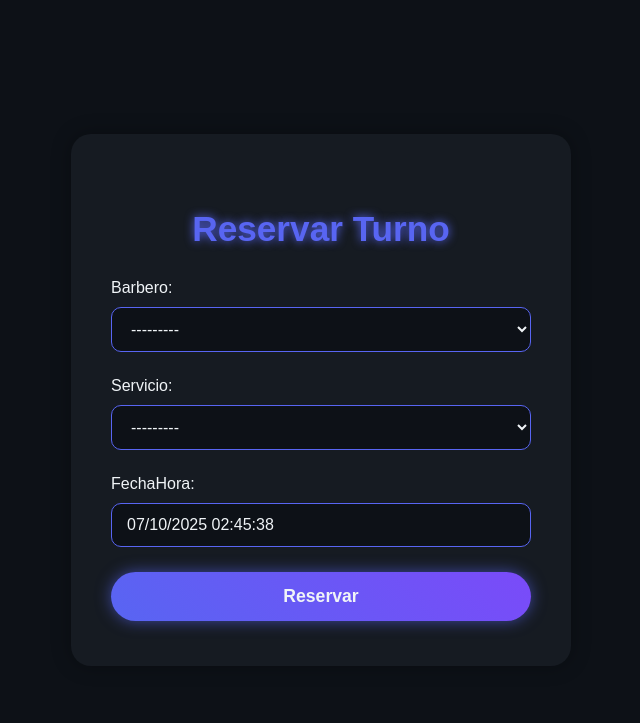
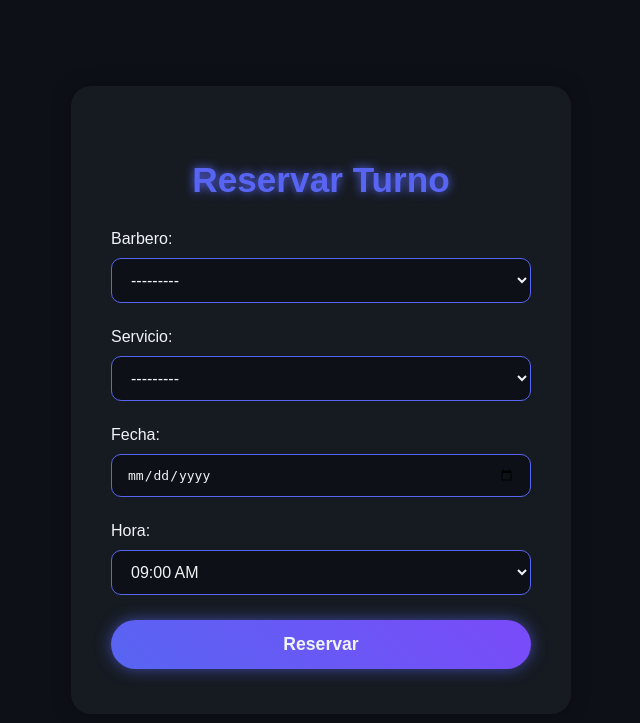
Before and after one commit to garcetecande06-star/Barberlab, a Django app: page /reservarTurno/ in a window 1280 px wide. Shown: the top 723 px of the page, without its empty margins (319-959 px from the left). Run offline with Django 5.2, Linux system fonts and the light colour scheme; the visitor is signed in with stand-in values (Sample User, id 1); data that the repository does not hold is empty.

Commit message:
Fecha y hora

```diff
--- a/apps/cliente/views.py
+++ b/apps/cliente/views.py
@@ -1,15 +1,21 @@
 from django.shortcuts import render, redirect
 from django.views import View
-from django.views.generic import TemplateView, CreateView, DeleteView
+from django.views.generic import TemplateView, DeleteView
 from django.urls import reverse_lazy
 from django.contrib.auth.models import User
 from django.contrib.auth import login, authenticate
 from django.contrib import messages
 from django.contrib.auth.mixins import LoginRequiredMixin
+from django import forms
+from datetime import datetime, date
+from django.utils import timezone
 from .models import Cliente
 from apps.servicio.models import Servicio
+from apps.barbero.models import Barbero
 from apps.valoracion.models import Valoracion
 from apps.turno.models import Turno
+from django import forms
+
 
 # ------------------ Index ------------------
 class IndexView(TemplateView):
@@ -20,6 +26,7 @@ class IndexView(TemplateView):
         context['servicios'] = Servicio.objects.all()
         context['valoraciones'] = Valoracion.objects.select_related('barbero', 'servicio').all()
         return context
+
 
 # ------------------ Registro ------------------
 class RegistroClienteView(View):
@@ -43,16 +50,12 @@ class RegistroClienteView(View):
             messages.error(request, "El email ya está registrado")
             return render(request, self.template_name)
 
-        # Crear User con contraseña encriptada
         user = User.objects.create_user(username=username, password=password, email=email)
-        # Crear Cliente vinculado
         Cliente.objects.create(user=user, nombre=nombre, email=email, telefono=telefono)
 
-        # Loguear automáticamente
         login(request, user)
-        # Se elimina el mensaje de éxito aquí para que no se muestre en el login
-        # messages.success(request, "Registro exitoso")
         return redirect('turnosCliente')
+
 
 # ------------------ Login ------------------
 class LoginClienteView(View):
@@ -68,19 +71,16 @@ class LoginClienteView(View):
         user = authenticate(request, username=username, password=password)
         if user is not None:
             try:
-                # Si la autenticación es exitosa, intenta acceder al perfil de cliente.
                 nombre_cliente = user.cliente.nombre
                 login(request, user)
-                # No se agrega un mensaje de bienvenida
                 return redirect('turnosCliente')
             except Cliente.DoesNotExist:
-                # Se muestra el mismo mensaje de error genérico para ambos casos de fallo de login.
                 messages.error(request, "Usuario o contraseña incorrectos")
                 return render(request, self.template_name)
         else:
-            # Esto se ejecuta si `authenticate` devuelve None (usuario o contraseña incorrectos).
             messages.error(request, "Usuario o contraseña incorrectos")
             return render(request, self.template_name)
+
 
 # ------------------ TurnosCliente ------------------
 class TurnosClienteView(LoginRequiredMixin, TemplateView):
@@ -97,22 +97,85 @@ class TurnosClienteView(LoginRequiredMixin, TemplateView):
             context['turnos'] = Turno.objects.none()
         return context
 
-# ------------------ ReservarTurno ------------------
-class reservarTurnoView(LoginRequiredMixin, CreateView):
-    model = Turno
-    fields = ['barbero', 'servicio', 'fechaHora']  # Cliente se asigna automáticamente
+
+# ------------------ Formulario ReservarTurno ------------------
+
+HORARIOS_FIJOS = [
+    ('09:00', '09:00 AM'),
+    ('10:00', '10:00 AM'),
+    ('11:00', '11:00 AM'),
+    ('12:00', '12:00 PM'),
+    ('13:00', '01:00 PM'),
+    ('14:00', '02:00 PM'),
+]
+
+class TurnoForm(forms.Form):
+    barbero = forms.ModelChoiceField(queryset=Barbero.objects.all())
+    servicio = forms.ModelChoiceField(queryset=Servicio.objects.all())
+    fecha = forms.DateField(
+        label='Fecha',
+        widget=forms.DateInput(attrs={
+            'type': 'date',
+            'min': date.today().strftime('%Y-%m-%d')  # no permitir fechas pasadas
+        }),
+    )
+    hora = forms.ChoiceField(choices=HORARIOS_FIJOS, label="Hora")
+
+    def clean(self):
+        cleaned_data = super().clean()
+        fecha = cleaned_data.get('fecha')
+        hora_str = cleaned_data.get('hora')
+
+        if fecha and hora_str:
+            hora = datetime.strptime(hora_str, '%H:%M').time()
+            fecha_hora = datetime.combine(fecha, hora)
+
+            if fecha_hora < timezone.now():
+                raise forms.ValidationError("No podés reservar turnos en el pasado.")
+
+            cleaned_data['fechaHora'] = fecha_hora
+        return cleaned_data
+
+# ------------------ ReservarTurnoView ------------------
+class reservarTurnoView(LoginRequiredMixin, View):
     template_name = 'reservarTurno.html'
     success_url = reverse_lazy('turnosCliente')
 
-    def form_valid(self, form):
-        try:
-            form.instance.cliente = Cliente.objects.get(user=self.request.user)
-        except Cliente.DoesNotExist:
-            form.add_error(None, "La contraseña o usuario son incorrectas.")
-            return self.form_invalid(form)
-        return super().form_valid(form)
+    def get(self, request):
+        form = TurnoForm()
+        return render(request, self.template_name, {'form': form})
 
-# ------------------ Cancelar/Eliminar Turno ------------------
+    def post(self, request):
+        form = TurnoForm(request.POST)
+        if form.is_valid():
+            cliente = Cliente.objects.get(user=request.user)
+            fechaHora = form.cleaned_data['fechaHora']
+            barbero = form.cleaned_data['barbero']
+
+            # Validar turno del cliente
+            if Turno.objects.filter(cliente=cliente, fechaHora=fechaHora).exists():
+                form.add_error(None, "Ya tenés un turno reservado para ese horario.")
+                return render(request, self.template_name, {'form': form})
+
+            # Validar turno del barbero
+            if Turno.objects.filter(barbero=barbero, fechaHora=fechaHora).exists():
+                form.add_error(None, "El barbero ya tiene un turno reservado en ese horario.")
+                return render(request, self.template_name, {'form': form})
+
+            turno = Turno(
+                cliente=cliente,
+                barbero=barbero,
+                servicio=form.cleaned_data['servicio'],
+                fechaHora=fechaHora,
+                estado='pendiente'
+            )
+            turno.save()
+            return redirect(self.success_url)
+
+        return render(request, self.template_name, {'form': form})
+
+
+# ------------------ EliminarTurno ------------------
 class eliminarTurnoView(LoginRequiredMixin, DeleteView):
     model = Turno
     template_name = "eliminarTurno.html"
--- a/templates/reservarTurno.html
+++ b/templates/reservarTurno.html
@@ -5,9 +5,7 @@
     <meta name="viewport" content="width=device-width, initial-scale=1.0" />
     <title>Reservar Turno</title>
     {% load static %}
-    <link
-        rel="stylesheet"
-        href="https://cdnjs.cloudflare.com/ajax/libs/font-awesome/6.0.0-beta3/css/all.min.css"
+    <link rel="stylesheet" href="https://cdnjs.cloudflare.com/ajax/libs/font-awesome/6.0.0-beta3/css/all.min.css"
     />
     <link rel="stylesheet" href="{% static 'reservarTurno.css' %}" />
     </head>
```
Also changed, not shown: templates/agendaBarbero.html (+5 -3 lines), templates/turnosCliente.html (+5 -3 lines).
